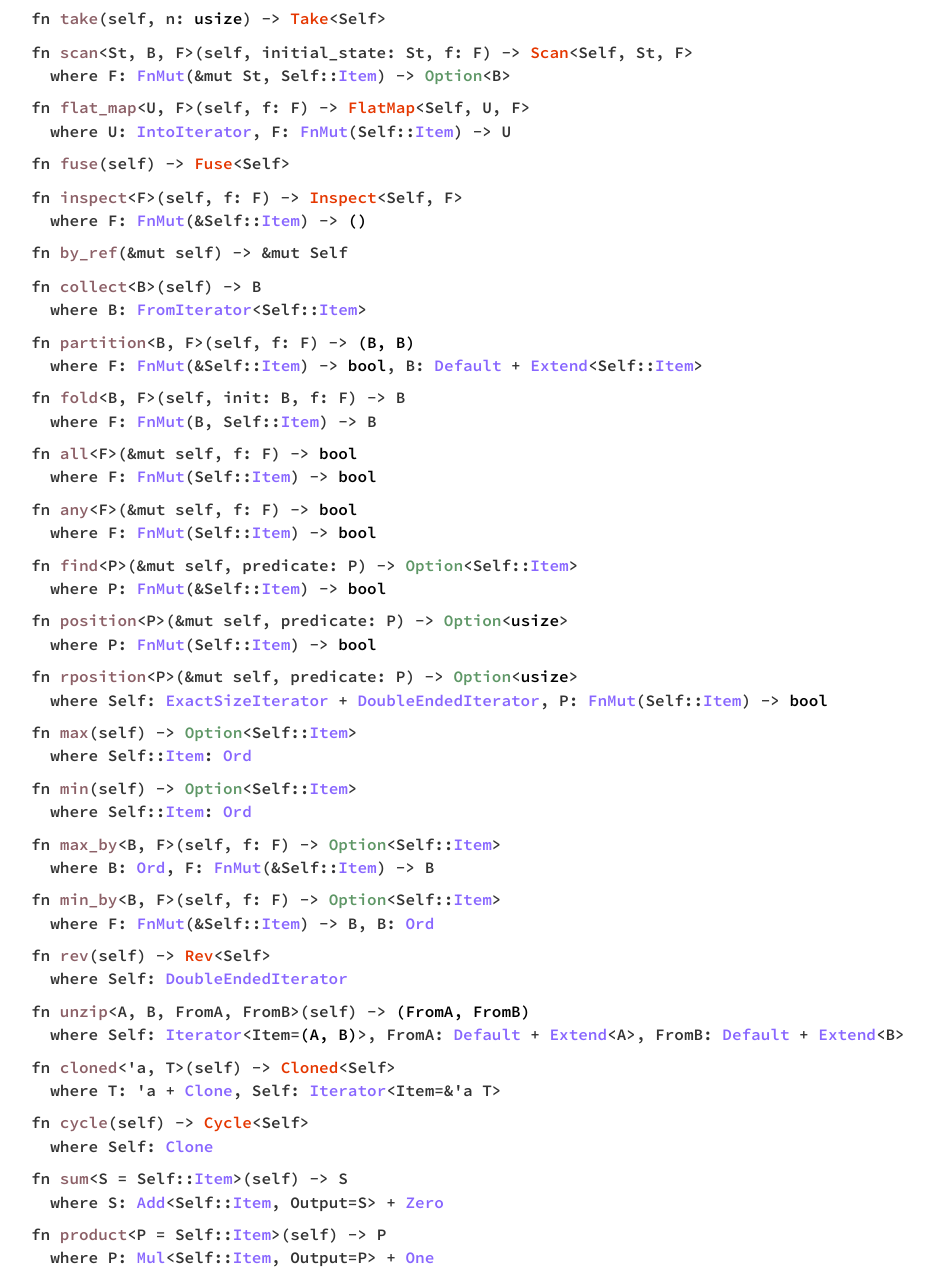
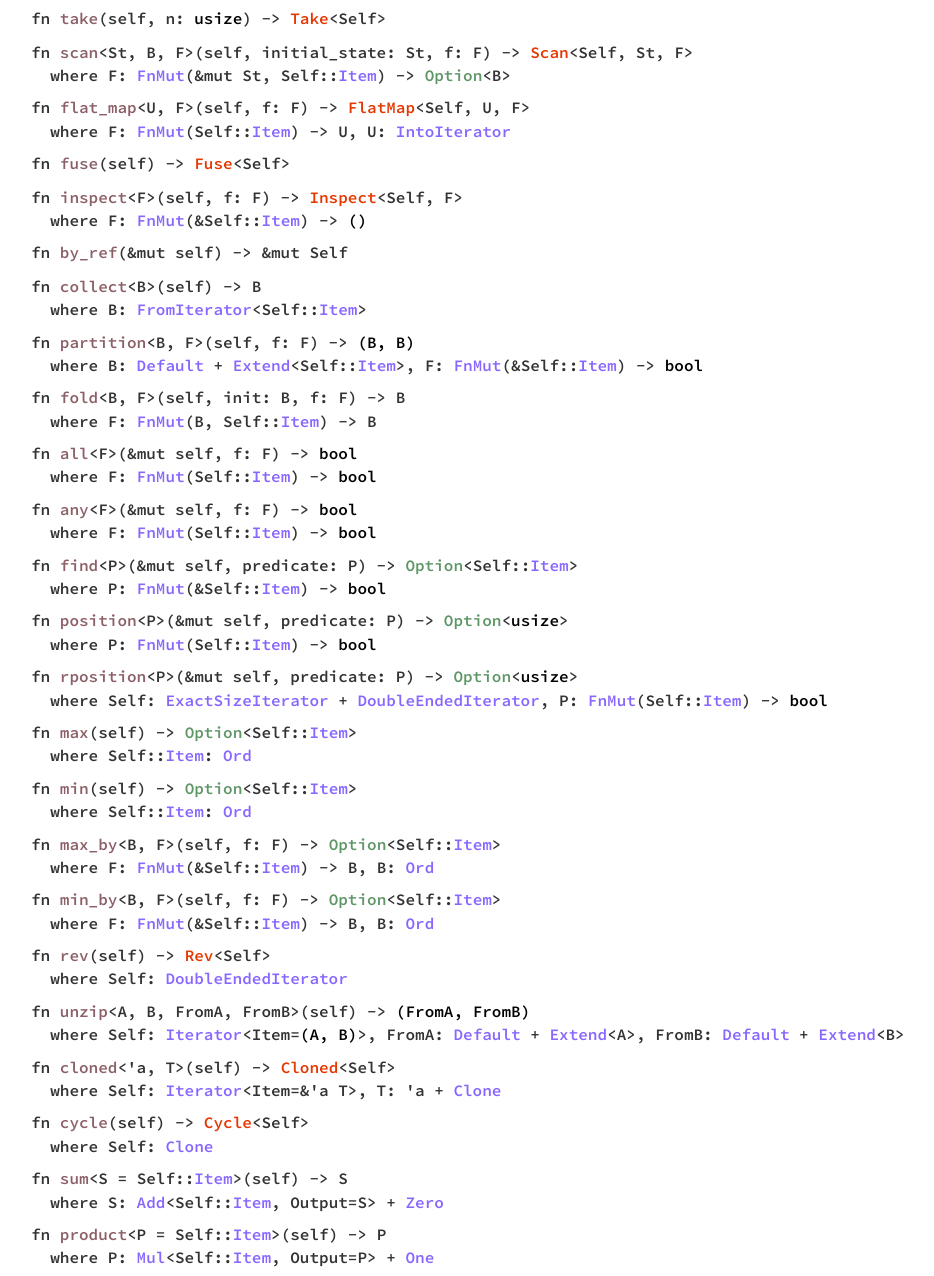
Before and after one commit to bluss/permutohedron, a plain HTML site: page doc/permutohedron/struct.Heap.html in a window 1280 px wide. Shown: the part 1748-3024 px from the top of the page, without its empty margins (234-1168 px from the left). Drawn offline with Linux system fonts and the light colour scheme.

Commit message:
Update docs

```diff
--- a/doc/permutohedron/struct.Heap.html
+++ b/doc/permutohedron/struct.Heap.html
@@ -7,7 +7,7 @@
     <meta name="description" content="API documentation for the Rust `Heap` struct in crate `permutohedron`.">
     <meta name="keywords" content="rust, rustlang, rust-lang, Heap">
 
-    <title>permutohedron 0.1.6 - permutohedron::Heap - Rust</title>
+    <title>permutohedron 0.1.7 - permutohedron::Heap - Rust</title>
 
     <link rel="stylesheet" type="text/css" href="../main.css">
 
@@ -91,12 +91,12 @@ have been visited.</p>
 <h4 id='method.skip' class='method'><code>fn <a href='https://doc.rust-lang.org/nightly/core/iter/trait.Iterator.html#method.skip' class='fnname'>skip</a>(self, n: <a href='https://doc.rust-lang.org/nightly/std/primitive.usize.html'>usize</a>) -&gt; <a class='struct' href='https://doc.rust-lang.org/nightly/core/iter/struct.Skip.html' title='core::iter::Skip'>Skip</a>&lt;Self&gt;</code></h4>
 <h4 id='method.take' class='method'><code>fn <a href='https://doc.rust-lang.org/nightly/core/iter/trait.Iterator.html#method.take' class='fnname'>take</a>(self, n: <a href='https://doc.rust-lang.org/nightly/std/primitive.usize.html'>usize</a>) -&gt; <a class='struct' href='https://doc.rust-lang.org/nightly/core/iter/struct.Take.html' title='core::iter::Take'>Take</a>&lt;Self&gt;</code></h4>
 <h4 id='method.scan' class='method'><code>fn <a href='https://doc.rust-lang.org/nightly/core/iter/trait.Iterator.html#method.scan' class='fnname'>scan</a>&lt;St, B, F&gt;(self, initial_state: St, f: F) -&gt; <a class='struct' href='https://doc.rust-lang.org/nightly/core/iter/struct.Scan.html' title='core::iter::Scan'>Scan</a>&lt;Self, St, F&gt; <span class='where'>where F: <a class='trait' href='https://doc.rust-lang.org/nightly/core/ops/trait.FnMut.html' title='core::ops::FnMut'>FnMut</a>(&amp;mut St, Self::<a class='trait' href='https://doc.rust-lang.org/nightly/core/iter/trait.Iterator.html' title='core::iter::Iterator'>Item</a>) -&gt; <a class='enum' href='https://doc.rust-lang.org/nightly/core/option/enum.Option.html' title='core::option::Option'>Option</a>&lt;B&gt;</span></code></h4>
-<h4 id='method.flat_map' class='method'><code>fn <a href='https://doc.rust-lang.org/nightly/core/iter/trait.Iterator.html#method.flat_map' class='fnname'>flat_map</a>&lt;U, F&gt;(self, f: F) -&gt; <a class='struct' href='https://doc.rust-lang.org/nightly/core/iter/struct.FlatMap.html' title='core::iter::FlatMap'>FlatMap</a>&lt;Self, U, F&gt; <span class='where'>where U: <a class='trait' href='https://doc.rust-lang.org/nightly/core/iter/trait.IntoIterator.html' title='core::iter::IntoIterator'>IntoIterator</a>, F: <a class='trait' href='https://doc.rust-lang.org/nightly/core/ops/trait.FnMut.html' title='core::ops::FnMut'>FnMut</a>(Self::<a class='trait' href='https://doc.rust-lang.org/nightly/core/iter/trait.Iterator.html' title='core::iter::Iterator'>Item</a>) -&gt; U</span></code></h4>
+<h4 id='method.flat_map' class='method'><code>fn <a href='https://doc.rust-lang.org/nightly/core/iter/trait.Iterator.html#method.flat_map' class='fnname'>flat_map</a>&lt;U, F&gt;(self, f: F) -&gt; <a class='struct' href='https://doc.rust-lang.org/nightly/core/iter/struct.FlatMap.html' title='core::iter::FlatMap'>FlatMap</a>&lt;Self, U, F&gt; <span class='where'>where F: <a class='trait' href='https://doc.rust-lang.org/nightly/core/ops/trait.FnMut.html' title='core::ops::FnMut'>FnMut</a>(Self::<a class='trait' href='https://doc.rust-lang.org/nightly/core/iter/trait.Iterator.html' title='core::iter::Iterator'>Item</a>) -&gt; U, U: <a class='trait' href='https://doc.rust-lang.org/nightly/core/iter/trait.IntoIterator.html' title='core::iter::IntoIterator'>IntoIterator</a></span></code></h4>
 <h4 id='method.fuse' class='method'><code>fn <a href='https://doc.rust-lang.org/nightly/core/iter/trait.Iterator.html#method.fuse' class='fnname'>fuse</a>(self) -&gt; <a class='struct' href='https://doc.rust-lang.org/nightly/core/iter/struct.Fuse.html' title='core::iter::Fuse'>Fuse</a>&lt;Self&gt;</code></h4>
 <h4 id='method.inspect' class='method'><code>fn <a href='https://doc.rust-lang.org/nightly/core/iter/trait.Iterator.html#method.inspect' class='fnname'>inspect</a>&lt;F&gt;(self, f: F) -&gt; <a class='struct' href='https://doc.rust-lang.org/nightly/core/iter/struct.Inspect.html' title='core::iter::Inspect'>Inspect</a>&lt;Self, F&gt; <span class='where'>where F: <a class='trait' href='https://doc.rust-lang.org/nightly/core/ops/trait.FnMut.html' title='core::ops::FnMut'>FnMut</a>(&amp;Self::<a class='trait' href='https://doc.rust-lang.org/nightly/core/iter/trait.Iterator.html' title='core::iter::Iterator'>Item</a>) -&gt; <a href='https://doc.rust-lang.org/nightly/std/primitive.tuple.html'>()</a></span></code></h4>
 <h4 id='method.by_ref' class='method'><code>fn <a href='https://doc.rust-lang.org/nightly/core/iter/trait.Iterator.html#method.by_ref' class='fnname'>by_ref</a>(&amp;mut self) -&gt; &amp;mut Self</code></h4>
 <h4 id='method.collect' class='method'><code>fn <a href='https://doc.rust-lang.org/nightly/core/iter/trait.Iterator.html#method.collect' class='fnname'>collect</a>&lt;B&gt;(self) -&gt; B <span class='where'>where B: <a class='trait' href='https://doc.rust-lang.org/nightly/core/iter/trait.FromIterator.html' title='core::iter::FromIterator'>FromIterator</a>&lt;Self::<a class='trait' href='https://doc.rust-lang.org/nightly/core/iter/trait.Iterator.html' title='core::iter::Iterator'>Item</a>&gt;</span></code></h4>
-<h4 id='method.partition' class='method'><code>fn <a href='https://doc.rust-lang.org/nightly/core/iter/trait.Iterator.html#method.partition' class='fnname'>partition</a>&lt;B, F&gt;(self, f: F) -&gt; <a href='https://doc.rust-lang.org/nightly/std/primitive.tuple.html'>(B, B)</a> <span class='where'>where F: <a class='trait' href='https://doc.rust-lang.org/nightly/core/ops/trait.FnMut.html' title='core::ops::FnMut'>FnMut</a>(&amp;Self::<a class='trait' href='https://doc.rust-lang.org/nightly/core/iter/trait.Iterator.html' title='core::iter::Iterator'>Item</a>) -&gt; <a href='https://doc.rust-lang.org/nightly/std/primitive.bool.html'>bool</a>, B: <a class='trait' href='https://doc.rust-lang.org/nightly/core/default/trait.Default.html' title='core::default::Default'>Default</a> + <a class='trait' href='https://doc.rust-lang.org/nightly/core/iter/trait.Extend.html' title='core::iter::Extend'>Extend</a>&lt;Self::<a class='trait' href='https://doc.rust-lang.org/nightly/core/iter/trait.Iterator.html' title='core::iter::Iterator'>Item</a>&gt;</span></code></h4>
+<h4 id='method.partition' class='method'><code>fn <a href='https://doc.rust-lang.org/nightly/core/iter/trait.Iterator.html#method.partition' class='fnname'>partition</a>&lt;B, F&gt;(self, f: F) -&gt; <a href='https://doc.rust-lang.org/nightly/std/primitive.tuple.html'>(B, B)</a> <span class='where'>where B: <a class='trait' href='https://doc.rust-lang.org/nightly/core/default/trait.Default.html' title='core::default::Default'>Default</a> + <a class='trait' href='https://doc.rust-lang.org/nightly/core/iter/trait.Extend.html' title='core::iter::Extend'>Extend</a>&lt;Self::<a class='trait' href='https://doc.rust-lang.org/nightly/core/iter/trait.Iterator.html' title='core::iter::Iterator'>Item</a>&gt;, F: <a class='trait' href='https://doc.rust-lang.org/nightly/core/ops/trait.FnMut.html' title='core::ops::FnMut'>FnMut</a>(&amp;Self::<a class='trait' href='https://doc.rust-lang.org/nightly/core/iter/trait.Iterator.html' title='core::iter::Iterator'>Item</a>) -&gt; <a href='https://doc.rust-lang.org/nightly/std/primitive.bool.html'>bool</a></span></code></h4>
 <h4 id='method.fold' class='method'><code>fn <a href='https://doc.rust-lang.org/nightly/core/iter/trait.Iterator.html#method.fold' class='fnname'>fold</a>&lt;B, F&gt;(self, init: B, f: F) -&gt; B <span class='where'>where F: <a class='trait' href='https://doc.rust-lang.org/nightly/core/ops/trait.FnMut.html' title='core::ops::FnMut'>FnMut</a>(B, Self::<a class='trait' href='https://doc.rust-lang.org/nightly/core/iter/trait.Iterator.html' title='core::iter::Iterator'>Item</a>) -&gt; B</span></code></h4>
 <h4 id='method.all' class='method'><code>fn <a href='https://doc.rust-lang.org/nightly/core/iter/trait.Iterator.html#method.all' class='fnname'>all</a>&lt;F&gt;(&amp;mut self, f: F) -&gt; <a href='https://doc.rust-lang.org/nightly/std/primitive.bool.html'>bool</a> <span class='where'>where F: <a class='trait' href='https://doc.rust-lang.org/nightly/core/ops/trait.FnMut.html' title='core::ops::FnMut'>FnMut</a>(Self::<a class='trait' href='https://doc.rust-lang.org/nightly/core/iter/trait.Iterator.html' title='core::iter::Iterator'>Item</a>) -&gt; <a href='https://doc.rust-lang.org/nightly/std/primitive.bool.html'>bool</a></span></code></h4>
 <h4 id='method.any' class='method'><code>fn <a href='https://doc.rust-lang.org/nightly/core/iter/trait.Iterator.html#method.any' class='fnname'>any</a>&lt;F&gt;(&amp;mut self, f: F) -&gt; <a href='https://doc.rust-lang.org/nightly/std/primitive.bool.html'>bool</a> <span class='where'>where F: <a class='trait' href='https://doc.rust-lang.org/nightly/core/ops/trait.FnMut.html' title='core::ops::FnMut'>FnMut</a>(Self::<a class='trait' href='https://doc.rust-lang.org/nightly/core/iter/trait.Iterator.html' title='core::iter::Iterator'>Item</a>) -&gt; <a href='https://doc.rust-lang.org/nightly/std/primitive.bool.html'>bool</a></span></code></h4>
@@ -105,11 +105,11 @@ have been visited.</p>
 <h4 id='method.rposition' class='method'><code>fn <a href='https://doc.rust-lang.org/nightly/core/iter/trait.Iterator.html#method.rposition' class='fnname'>rposition</a>&lt;P&gt;(&amp;mut self, predicate: P) -&gt; <a class='enum' href='https://doc.rust-lang.org/nightly/core/option/enum.Option.html' title='core::option::Option'>Option</a>&lt;<a href='https://doc.rust-lang.org/nightly/std/primitive.usize.html'>usize</a>&gt; <span class='where'>where Self: <a class='trait' href='https://doc.rust-lang.org/nightly/core/iter/trait.ExactSizeIterator.html' title='core::iter::ExactSizeIterator'>ExactSizeIterator</a> + <a class='trait' href='https://doc.rust-lang.org/nightly/core/iter/trait.DoubleEndedIterator.html' title='core::iter::DoubleEndedIterator'>DoubleEndedIterator</a>, P: <a class='trait' href='https://doc.rust-lang.org/nightly/core/ops/trait.FnMut.html' title='core::ops::FnMut'>FnMut</a>(Self::<a class='trait' href='https://doc.rust-lang.org/nightly/core/iter/trait.Iterator.html' title='core::iter::Iterator'>Item</a>) -&gt; <a href='https://doc.rust-lang.org/nightly/std/primitive.bool.html'>bool</a></span></code></h4>
 <h4 id='method.max' class='method'><code>fn <a href='https://doc.rust-lang.org/nightly/core/iter/trait.Iterator.html#method.max' class='fnname'>max</a>(self) -&gt; <a class='enum' href='https://doc.rust-lang.org/nightly/core/option/enum.Option.html' title='core::option::Option'>Option</a>&lt;Self::<a class='trait' href='https://doc.rust-lang.org/nightly/core/iter/trait.Iterator.html' title='core::iter::Iterator'>Item</a>&gt; <span class='where'>where Self::<a class='trait' href='https://doc.rust-lang.org/nightly/core/iter/trait.Iterator.html' title='core::iter::Iterator'>Item</a>: <a class='trait' href='https://doc.rust-lang.org/nightly/core/cmp/trait.Ord.html' title='core::cmp::Ord'>Ord</a></span></code></h4>
 <h4 id='method.min' class='method'><code>fn <a href='https://doc.rust-lang.org/nightly/core/iter/trait.Iterator.html#method.min' class='fnname'>min</a>(self) -&gt; <a class='enum' href='https://doc.rust-lang.org/nightly/core/option/enum.Option.html' title='core::option::Option'>Option</a>&lt;Self::<a class='trait' href='https://doc.rust-lang.org/nightly/core/iter/trait.Iterator.html' title='core::iter::Iterator'>Item</a>&gt; <span class='where'>where Self::<a class='trait' href='https://doc.rust-lang.org/nightly/core/iter/trait.Iterator.html' title='core::iter::Iterator'>Item</a>: <a class='trait' href='https://doc.rust-lang.org/nightly/core/cmp/trait.Ord.html' title='core::cmp::Ord'>Ord</a></span></code></h4>
-<h4 id='method.max_by' class='method'><code>fn <a href='https://doc.rust-lang.org/nightly/core/iter/trait.Iterator.html#method.max_by' class='fnname'>max_by</a>&lt;B, F&gt;(self, f: F) -&gt; <a class='enum' href='https://doc.rust-lang.org/nightly/core/option/enum.Option.html' title='core::option::Option'>Option</a>&lt;Self::<a class='trait' href='https://doc.rust-lang.org/nightly/core/iter/trait.Iterator.html' title='core::iter::Iterator'>Item</a>&gt; <span class='where'>where B: <a class='trait' href='https://doc.rust-lang.org/nightly/core/cmp/trait.Ord.html' title='core::cmp::Ord'>Ord</a>, F: <a class='trait' href='https://doc.rust-lang.org/nightly/core/ops/trait.FnMut.html' title='core::ops::FnMut'>FnMut</a>(&amp;Self::<a class='trait' href='https://doc.rust-lang.org/nightly/core/iter/trait.Iterator.html' title='core::iter::Iterator'>Item</a>) -&gt; B</span></code></h4>
+<h4 id='method.max_by' class='method'><code>fn <a href='https://doc.rust-lang.org/nightly/core/iter/trait.Iterator.html#method.max_by' class='fnname'>max_by</a>&lt;B, F&gt;(self, f: F) -&gt; <a class='enum' href='https://doc.rust-lang.org/nightly/core/option/enum.Option.html' title='core::option::Option'>Option</a>&lt;Self::<a class='trait' href='https://doc.rust-lang.org/nightly/core/iter/trait.Iterator.html' title='core::iter::Iterator'>Item</a>&gt; <span class='where'>where F: <a class='trait' href='https://doc.rust-lang.org/nightly/core/ops/trait.FnMut.html' title='core::ops::FnMut'>FnMut</a>(&amp;Self::<a class='trait' href='https://doc.rust-lang.org/nightly/core/iter/trait.Iterator.html' title='core::iter::Iterator'>Item</a>) -&gt; B, B: <a class='trait' href='https://doc.rust-lang.org/nightly/core/cmp/trait.Ord.html' title='core::cmp::Ord'>Ord</a></span></code></h4>
 <h4 id='method.min_by' class='method'><code>fn <a href='https://doc.rust-lang.org/nightly/core/iter/trait.Iterator.html#method.min_by' class='fnname'>min_by</a>&lt;B, F&gt;(self, f: F) -&gt; <a class='enum' href='https://doc.rust-lang.org/nightly/core/option/enum.Option.html' title='core::option::Option'>Option</a>&lt;Self::<a class='trait' href='https://doc.rust-lang.org/nightly/core/iter/trait.Iterator.html' title='core::iter::Iterator'>Item</a>&gt; <span class='where'>where F: <a class='trait' href='https://doc.rust-lang.org/nightly/core/ops/trait.FnMut.html' title='core::ops::FnMut'>FnMut</a>(&amp;Self::<a class='trait' href='https://doc.rust-lang.org/nightly/core/iter/trait.Iterator.html' title='core::iter::Iterator'>Item</a>) -&gt; B, B: <a class='trait' href='https://doc.rust-lang.org/nightly/core/cmp/trait.Ord.html' title='core::cmp::Ord'>Ord</a></span></code></h4>
 <h4 id='method.rev' class='method'><code>fn <a href='https://doc.rust-lang.org/nightly/core/iter/trait.Iterator.html#method.rev' class='fnname'>rev</a>(self) -&gt; <a class='struct' href='https://doc.rust-lang.org/nightly/core/iter/struct.Rev.html' title='core::iter::Rev'>Rev</a>&lt;Self&gt; <span class='where'>where Self: <a class='trait' href='https://doc.rust-lang.org/nightly/core/iter/trait.DoubleEndedIterator.html' title='core::iter::DoubleEndedIterator'>DoubleEndedIterator</a></span></code></h4>
 <h4 id='method.unzip' class='method'><code>fn <a href='https://doc.rust-lang.org/nightly/core/iter/trait.Iterator.html#method.unzip' class='fnname'>unzip</a>&lt;A, B, FromA, FromB&gt;(self) -&gt; <a href='https://doc.rust-lang.org/nightly/std/primitive.tuple.html'>(FromA, FromB)</a> <span class='where'>where Self: <a class='trait' href='https://doc.rust-lang.org/nightly/core/iter/trait.Iterator.html' title='core::iter::Iterator'>Iterator</a>&lt;Item=<a href='https://doc.rust-lang.org/nightly/std/primitive.tuple.html'>(A, B)</a>&gt;, FromA: <a class='trait' href='https://doc.rust-lang.org/nightly/core/default/trait.Default.html' title='core::default::Default'>Default</a> + <a class='trait' href='https://doc.rust-lang.org/nightly/core/iter/trait.Extend.html' title='core::iter::Extend'>Extend</a>&lt;A&gt;, FromB: <a class='trait' href='https://doc.rust-lang.org/nightly/core/default/trait.Default.html' title='core::default::Default'>Default</a> + <a class='trait' href='https://doc.rust-lang.org/nightly/core/iter/trait.Extend.html' title='core::iter::Extend'>Extend</a>&lt;B&gt;</span></code></h4>
-<h4 id='method.cloned' class='method'><code>fn <a href='https://doc.rust-lang.org/nightly/core/iter/trait.Iterator.html#method.cloned' class='fnname'>cloned</a>&lt;'a, T&gt;(self) -&gt; <a class='struct' href='https://doc.rust-lang.org/nightly/core/iter/struct.Cloned.html' title='core::iter::Cloned'>Cloned</a>&lt;Self&gt; <span class='where'>where T: 'a + <a class='trait' href='https://doc.rust-lang.org/nightly/core/clone/trait.Clone.html' title='core::clone::Clone'>Clone</a>, Self: <a class='trait' href='https://doc.rust-lang.org/nightly/core/iter/trait.Iterator.html' title='core::iter::Iterator'>Iterator</a>&lt;Item=&amp;'a T&gt;</span></code></h4>
+<h4 id='method.cloned' class='method'><code>fn <a href='https://doc.rust-lang.org/nightly/core/iter/trait.Iterator.html#method.cloned' class='fnname'>cloned</a>&lt;'a, T&gt;(self) -&gt; <a class='struct' href='https://doc.rust-lang.org/nightly/core/iter/struct.Cloned.html' title='core::iter::Cloned'>Cloned</a>&lt;Self&gt; <span class='where'>where Self: <a class='trait' href='https://doc.rust-lang.org/nightly/core/iter/trait.Iterator.html' title='core::iter::Iterator'>Iterator</a>&lt;Item=&amp;'a T&gt;, T: 'a + <a class='trait' href='https://doc.rust-lang.org/nightly/core/clone/trait.Clone.html' title='core::clone::Clone'>Clone</a></span></code></h4>
 <h4 id='method.cycle' class='method'><code>fn <a href='https://doc.rust-lang.org/nightly/core/iter/trait.Iterator.html#method.cycle' class='fnname'>cycle</a>(self) -&gt; <a class='struct' href='https://doc.rust-lang.org/nightly/core/iter/struct.Cycle.html' title='core::iter::Cycle'>Cycle</a>&lt;Self&gt; <span class='where'>where Self: <a class='trait' href='https://doc.rust-lang.org/nightly/core/clone/trait.Clone.html' title='core::clone::Clone'>Clone</a></span></code></h4>
 <h4 id='method.sum' class='method'><code>fn <a href='https://doc.rust-lang.org/nightly/core/iter/trait.Iterator.html#method.sum' class='fnname'>sum</a>&lt;S = Self::<a class='trait' href='https://doc.rust-lang.org/nightly/core/iter/trait.Iterator.html' title='core::iter::Iterator'>Item</a>&gt;(self) -&gt; S <span class='where'>where S: <a class='trait' href='https://doc.rust-lang.org/nightly/core/ops/trait.Add.html' title='core::ops::Add'>Add</a>&lt;Self::<a class='trait' href='https://doc.rust-lang.org/nightly/core/iter/trait.Iterator.html' title='core::iter::Iterator'>Item</a>, Output=S&gt; + <a class='trait' href='https://doc.rust-lang.org/nightly/core/num/trait.Zero.html' title='core::num::Zero'>Zero</a></span></code></h4>
 <h4 id='method.product' class='method'><code>fn <a href='https://doc.rust-lang.org/nightly/core/iter/trait.Iterator.html#method.product' class='fnname'>product</a>&lt;P = Self::<a class='trait' href='https://doc.rust-lang.org/nightly/core/iter/trait.Iterator.html' title='core::iter::Iterator'>Item</a>&gt;(self) -&gt; P <span class='where'>where P: <a class='trait' href='https://doc.rust-lang.org/nightly/core/ops/trait.Mul.html' title='core::ops::Mul'>Mul</a>&lt;Self::<a class='trait' href='https://doc.rust-lang.org/nightly/core/iter/trait.Iterator.html' title='core::iter::Iterator'>Item</a>, Output=P&gt; + <a class='trait' href='https://doc.rust-lang.org/nightly/core/num/trait.One.html' title='core::num::One'>One</a></span></code></h4>
```
Also changed, not shown: doc/permutohedron/constant.MAXHEAP.html (+1 -1 lines), doc/permutohedron/fn.factorial.html (+1 -1 lines), doc/permutohedron/fn.heap_recursive.html (+1 -1 lines), doc/permutohedron/index.html (+1 -1 lines).
